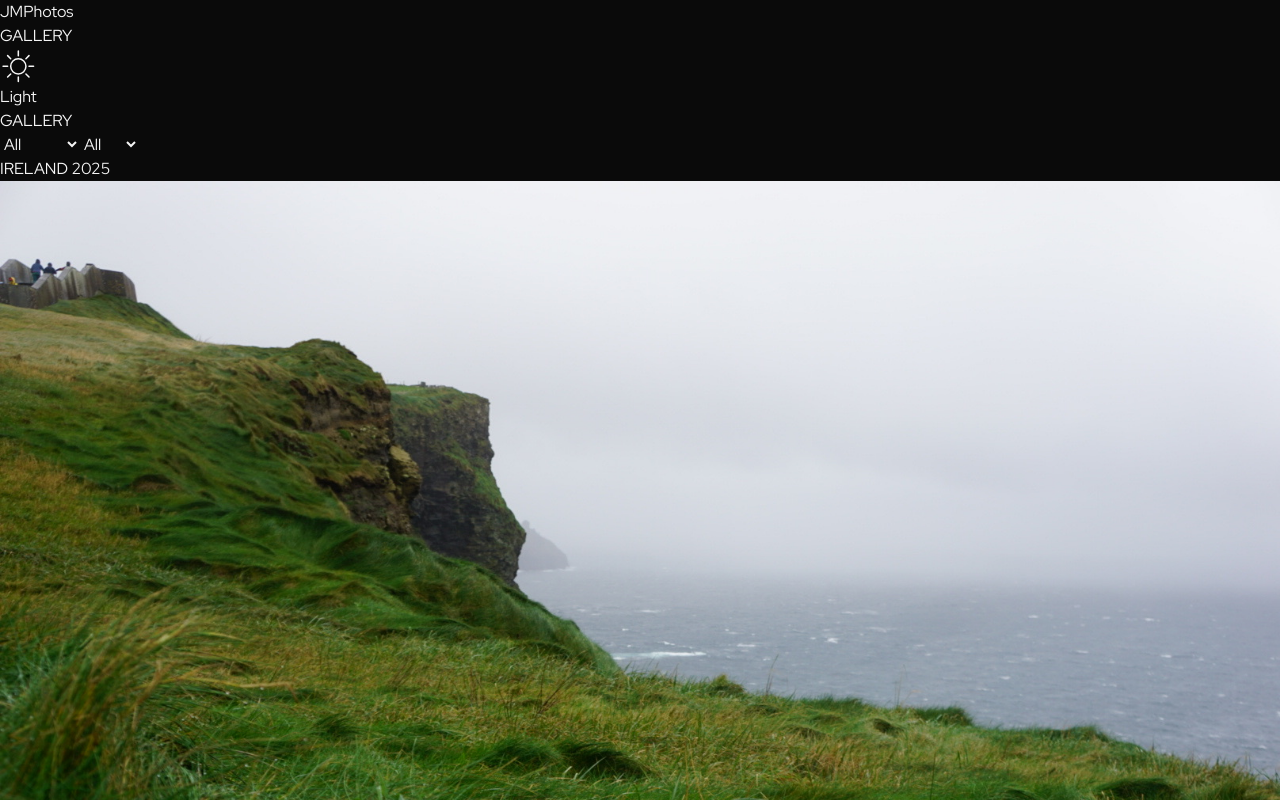
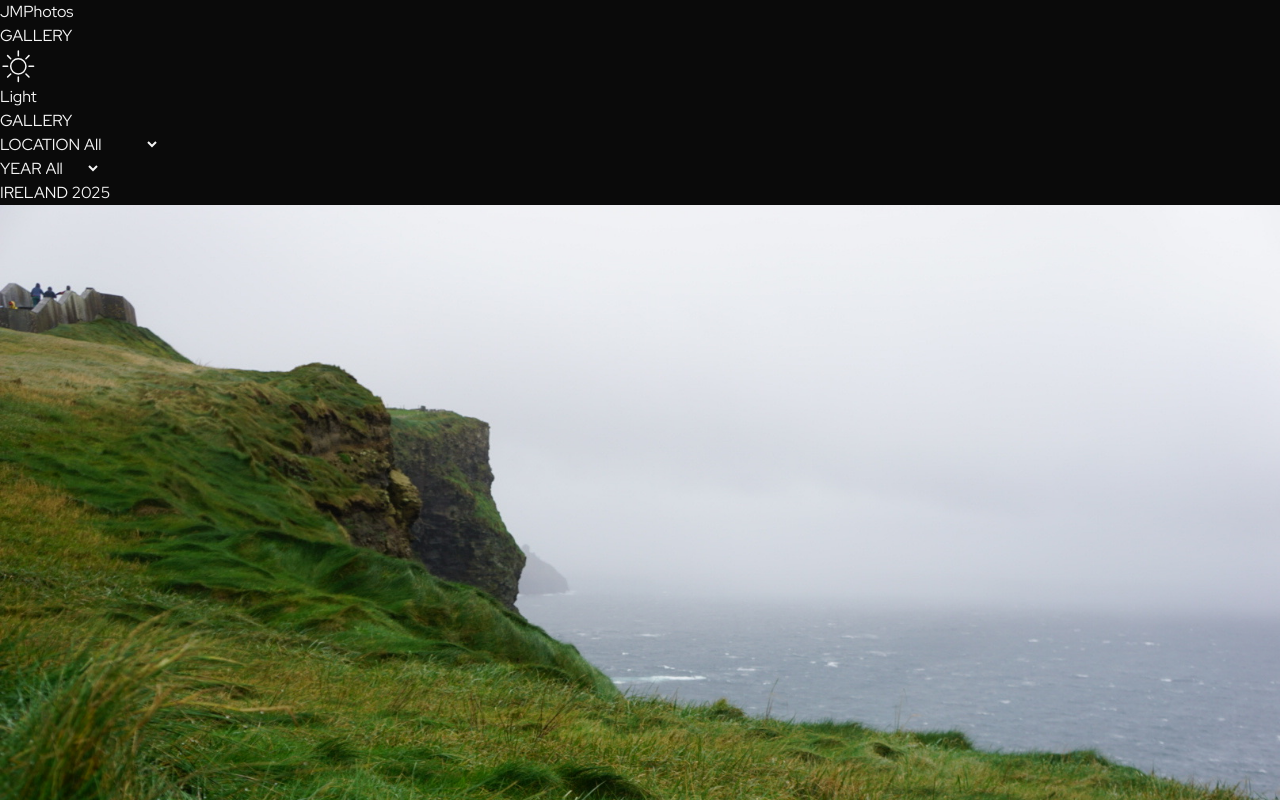
Before and after one commit to samanthacabrera/photofolio, a React (Vite) app: page /photofolio/gallery in a window 1280 px wide. Shown: the top 800 px of the page. Built offline with nearby package versions, Linux system fonts and the light colour scheme.

Commit message:
update Gallery filters' styling

```diff
--- a/src/About.jsx
+++ b/src/About.jsx
@@ -10,7 +10,7 @@ return (
     >
         <Header darkMode={darkMode} setDarkMode={setDarkMode} />
         <div id="about" className="flex flex-col items-center justify-center max-w-lg mx-4 md:mx-auto">
-            <h1 className="ext-2xl md:text-6xl tracking-wider m-12 px-4 py-4 md:py-8">About</h1>
+            <h1 className="text-4xl md:text-8xl tracking-wider m-12 py-6">About</h1>
             <div className="text-center tracking-wide normal-case space-y-4">
                 <p>Based in Utrecht, Netherlands. </p>
                 <p>This is a personal archive of places I’ve visited that felt worth holding onto.</p>
--- a/src/Featured.jsx
+++ b/src/Featured.jsx
@@ -14,8 +14,8 @@ function Featured({ darkMode, setDarkMode }) {
         initial={{ opacity: 0 }} animate={{ opacity: 1 }} exit={{ opacity: 0 }} transition={{ duration: 0.25 }}
         className="flex flex-col items-center min-h-screen max-w-5xl mx-4 md:mx-auto"
     >
-        <h1 className="text-2xl md:text-8xl tracking-wider m-12 px-4 py-4 md:py-8">Featured</h1>
-        <div className="grid grid-cols-1 gap-24 my-6 p-6">
+        <h1 className="text-4xl md:text-8xl tracking-wider m-12 px-4 py-4 md:py-8">Featured</h1>
+        <div className="grid grid-cols-1 gap-24 p-6">
             {featuredPhotos.map((photo) => (
             <div
                 key={photo.id}
--- a/src/Gallery.jsx
+++ b/src/Gallery.jsx
@@ -91,13 +91,17 @@ function Gallery({ darkMode, setDarkMode }) {
         id="gallery"
         initial={{ opacity: 0 }} animate={{ opacity: 1 }} exit={{ opacity: 0 }} transition={{ duration: 0.25 }}
         className="flex flex-col items-center min-h-screen max-w-5xl mx-4 md:mx-auto">
-      <h1 className="text-2xl md:text-8xl tracking-wider m-12 px-4 py-4 md:py-8">Gallery</h1>
+      <h1 className="text-4xl md:text-8xl tracking-wider m-12 px-4 py-4 md:py-8">Gallery</h1>
       {/* Filters */}
-      <div className="flex gap-4">
+      <div className="flex flex-col items-center gap-6 md:gap-8 my-6 text-sm md:text-base">
+        <div className="flex items-center gap-3">
+          <span className="uppercase tracking-widest">
+            Location
+          </span>
           <select
-          className="border p-2 rounded"
             value={filterLocation}
             onChange={(e) => setFilterLocation(e.target.value)}
+            className="bg-transparent border-b pb-1 focus:outline-none tracking-wide cursor-pointer"
           >
             {locations.map((loc) => (
               <option key={loc} value={loc}>
@@ -105,10 +109,15 @@ function Gallery({ darkMode, setDarkMode }) {
               </option>
             ))}
           </select>
+        </div>
+        <div className="flex items-center gap-3">
+          <span className="uppercase tracking-widest">
+            Year
+          </span>
           <select
-          className="border p-2 rounded"
             value={filterYear}
             onChange={(e) => setFilterYear(e.target.value)}
+            className="bg-transparent border-b pb-1 focus:outline-none tracking-wide cursor-pointer"
           >
             {years.map((year) => (
               <option key={year} value={year}>
@@ -117,13 +126,14 @@ function Gallery({ darkMode, setDarkMode }) {
             ))}
           </select>
         </div>
+      </div>
 
       {sortedGroups.map(({ location, year, photos }, index) => {
         const alignLeft = index % 2 === 0;
         const isSingle = photos.length === 1;
 
         return (
-          <div key={`${location}-${year}`} className="pt-20 p-6">
+          <div key={`${location}-${year}`} className="pt-16 p-6">
             <div className={`w-full my-4 ${alignLeft ? "text-left" : "text-right"}`}>
               <h2 className="text-2xl md:text-4xl whitespace-nowrap">
                 {location} {year}
--- a/src/Hero.jsx
+++ b/src/Hero.jsx
@@ -57,11 +57,9 @@ function Hero() {
         animate={{ opacity: 1 }}
         exit={{ opacity: 0 }}
         transition={{ duration: 0.25 }}
-        className="flex flex-col items-center justify-center relative w-screen h-screen bg-cover bg-center z-10"
+        className="flex flex-col items-center justify-center relative w-screen h-screen bg-cover bg-center"
         style={{ backgroundImage: "url('/photofolio/ireland/DSC04136.JPG')" }}
       >
-
-        <div className="absolute inset-0 bg-black/10" />
 
         <h1 className="text-7xl md:text-9xl text-center text-neutral-900 tracking-wide font-bold">
           <span className="text-neutral-300">JM</span>Photos
```
Lines whose indentation alone changed are shown as unchanged.
